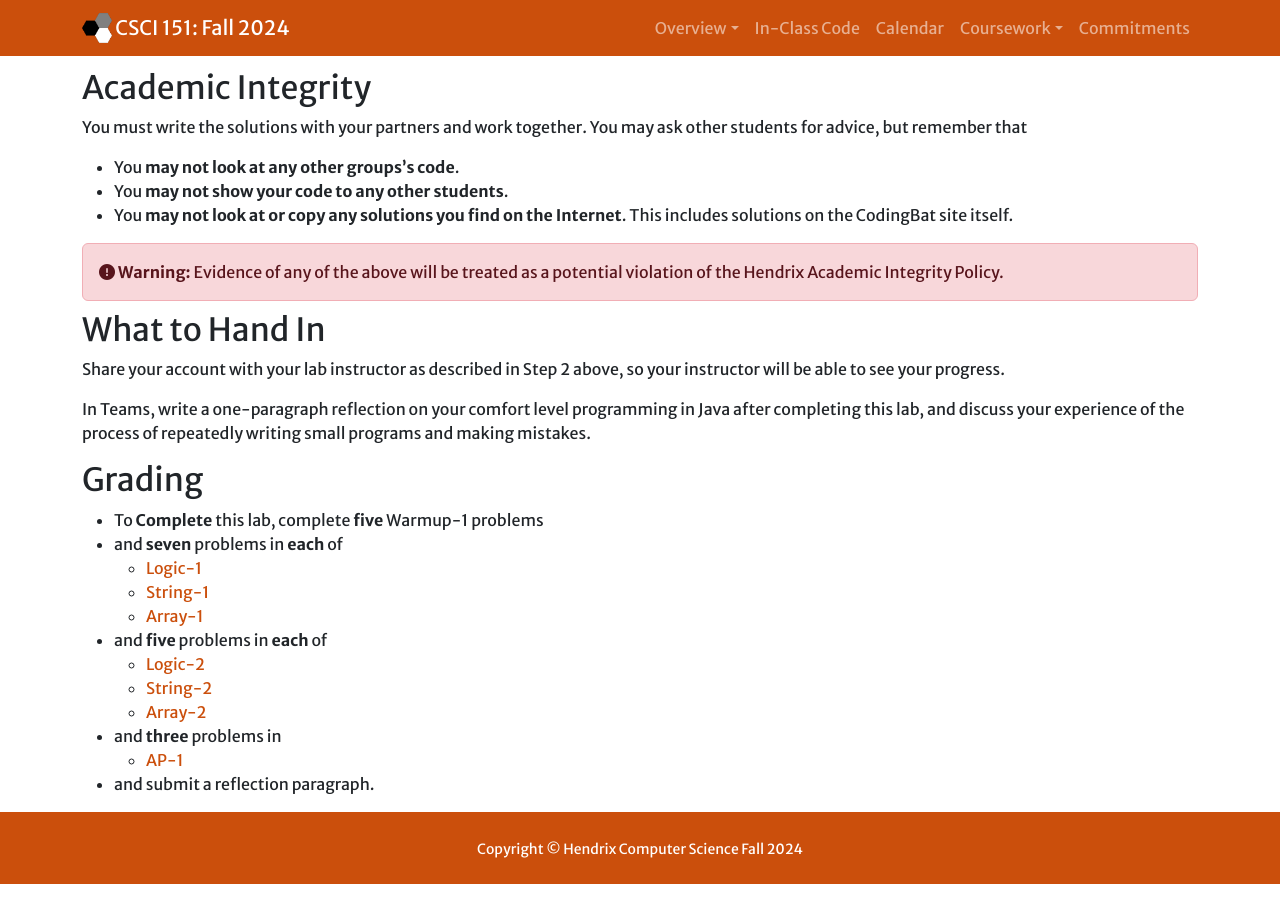
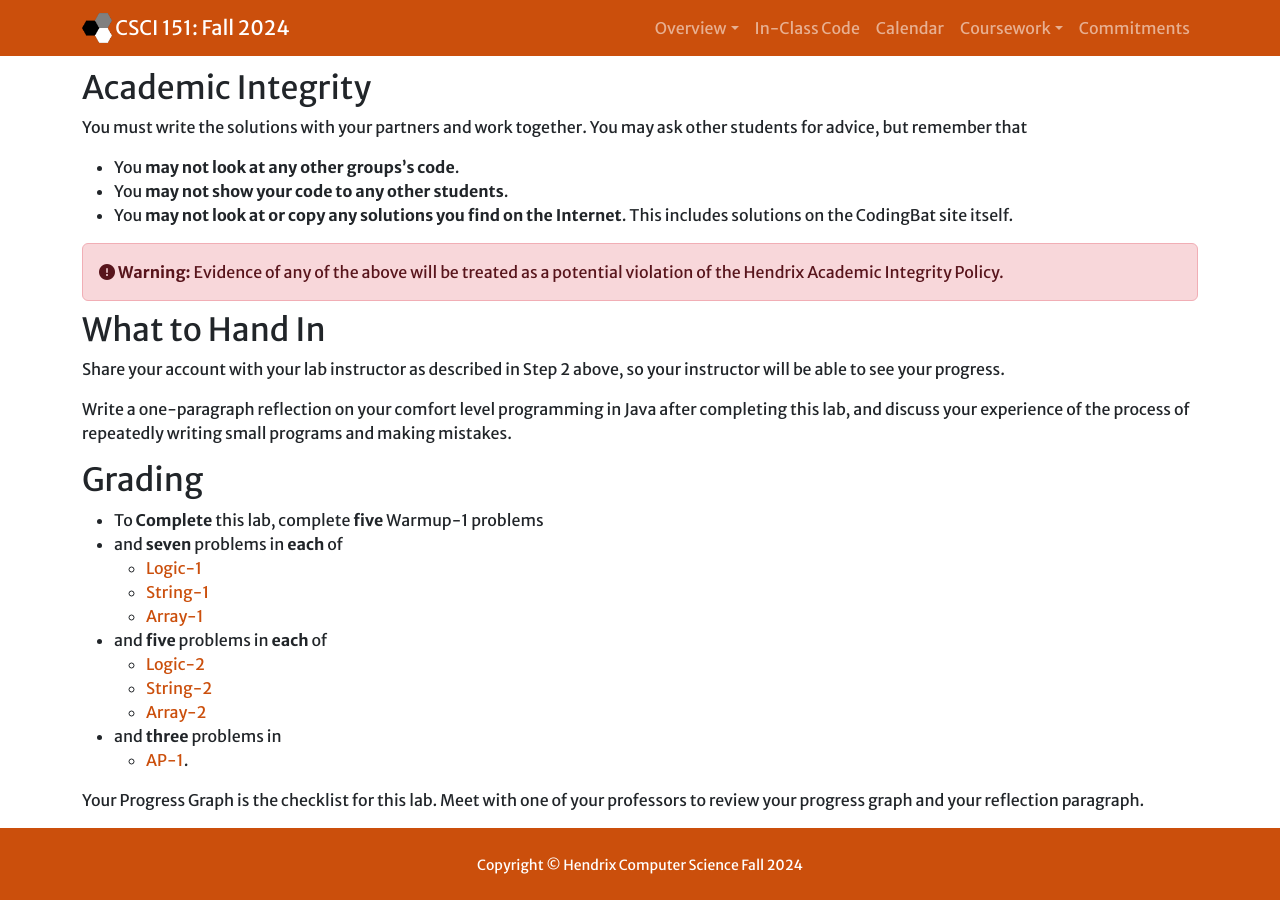
Before and after one commit to Hendrix-CS/csci151, a Jekyll site: the page built from labs/codingbat.md, in a window 1280 px wide and 900 px high, scrolled down 1125 px. Built offline with Jekyll 4.4.1, drawn with Linux system fonts in a browser that asks for light colours; nearby versions of some CDN libraries; our own code applies the rules of GitHub Pages for plain Markdown files.

Commit message:
lab edits

```diff
--- a/labs/codingbat.md
+++ b/labs/codingbat.md
@@ -83,7 +83,7 @@ Share your account
 with your lab instructor as described in Step 2 above, so your instructor
 will be able to see your progress.
 
-In Teams, write a one-paragraph reflection on your comfort level programming in Java after completing this lab, and discuss your experience of the process of repeatedly writing small programs and making mistakes.
+Write a one-paragraph reflection on your comfort level programming in Java after completing this lab, and discuss your experience of the process of repeatedly writing small programs and making mistakes.
 
 ## Grading
 
@@ -97,5 +97,6 @@ In Teams, write a one-paragraph reflection on your comfort level programming in
     * [String-2](http://codingbat.com/java/String-2)
     * [Array-2](http://codingbat.com/java/Array-2)
 * and **three** problems in
-    * [AP-1](http://codingbat.com/java/AP-1)
-* and submit a reflection paragraph.
+    * [AP-1](http://codingbat.com/java/AP-1).
+
+Your Progress Graph is the checklist for this lab. Meet with one of your professors to review your progress graph and your reflection paragraph.
```
Also changed, not shown: labs/cake.md (+2 -2 lines), labs/maze-dfs.md (+1 -2 lines), labs/maze-enums.md (+1 -2 lines).
